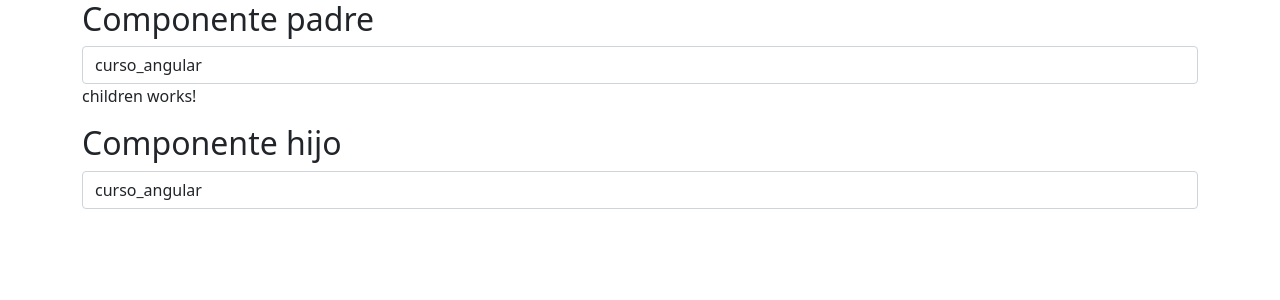
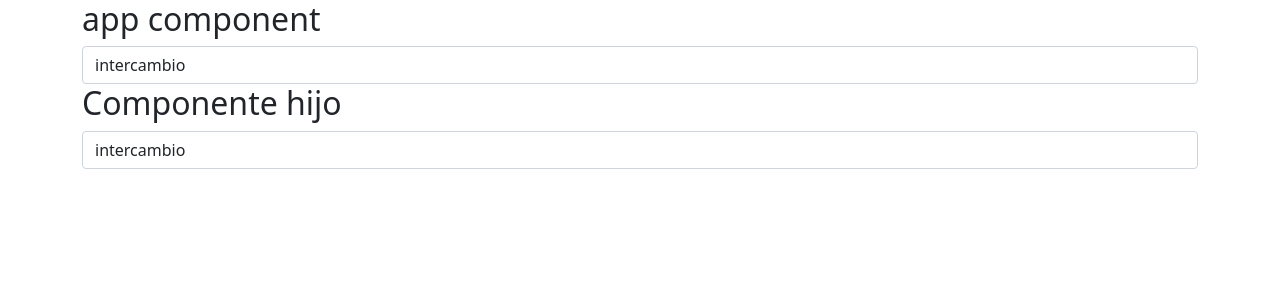
Before and after one commit to johncab1/curso_angular, an Angular app: page / in a window 1280 px wide. Shown: the top 300 px of the page. Built offline with nearby package versions, Linux system fonts and the light colour scheme.

Commit message:
se cambiam variables de output e input

```diff
--- a/src/app/app.component.html
+++ b/src/app/app.component.html
@@ -1,6 +1,6 @@
 
 <div class="container">
-    <h2>Componente padre</h2>
+    <h2>app component</h2>
 
     <!-- <app-contador></app-contador> -->
     <!-- <app-botones></app-botones> -->
@@ -9,6 +9,6 @@
     <!-- <app-switch></app-switch> -->
     <!-- <app-formulario2></app-formulario2> -->
     <!-- <app-formulario-reactivo></app-formulario-reactivo> -->
-    <input type="text" class="form-control" [(ngModel)] ="title">
-    <app-children [(title)]="title"></app-children>
+    <input type="text" class="form-control" [(ngModel)] ="texto">
+    <app-children [(texto)]="texto"></app-children>
 </div>
--- a/src/app/app.component.ts
+++ b/src/app/app.component.ts
@@ -6,5 +6,5 @@ import { Component } from '@angular/core';
   styleUrls: ['./app.component.css']
 })
 export class AppComponent {
-  title = 'curso_angular';
+  texto = 'intercambio';
 }
--- a/src/app/children/children.component.html
+++ b/src/app/children/children.component.html
@@ -1,3 +1,2 @@
-<p>children works!</p>
 <h2>Componente hijo</h2>
-<input type="text" class="form-control" (keyup)="emitChange()" [(ngModel)] ="title">
+<input type="text" class="form-control" (keyup)="emitChange()" [(ngModel)] ="texto">
--- a/src/app/children/children.component.ts
+++ b/src/app/children/children.component.ts
@@ -6,12 +6,12 @@ import { Component, Input, EventEmitter, Output } from '@angular/core';
   styleUrls: ['./children.component.css']
 })
 export class ChildrenComponent {
-  @Input() title?: string;
+  @Input() texto?: string;
 
-  @Output() titleChange = new EventEmitter<string>();
+  @Output() textoChange = new EventEmitter<string>();
 
   emitChange()
 {
-  this.titleChange.emit(this.title);
+  this.textoChange.emit(this.texto);
 }
 }
```
